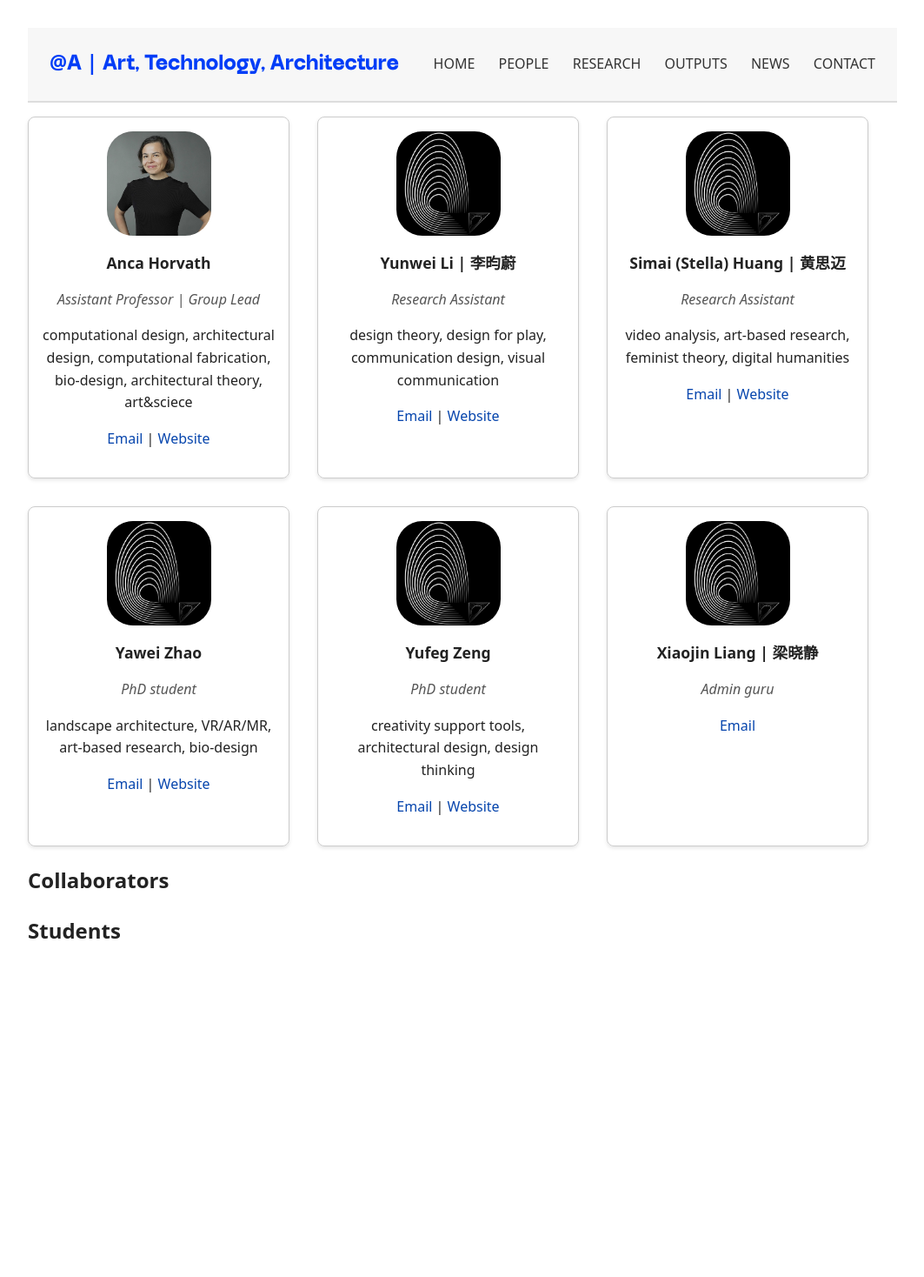
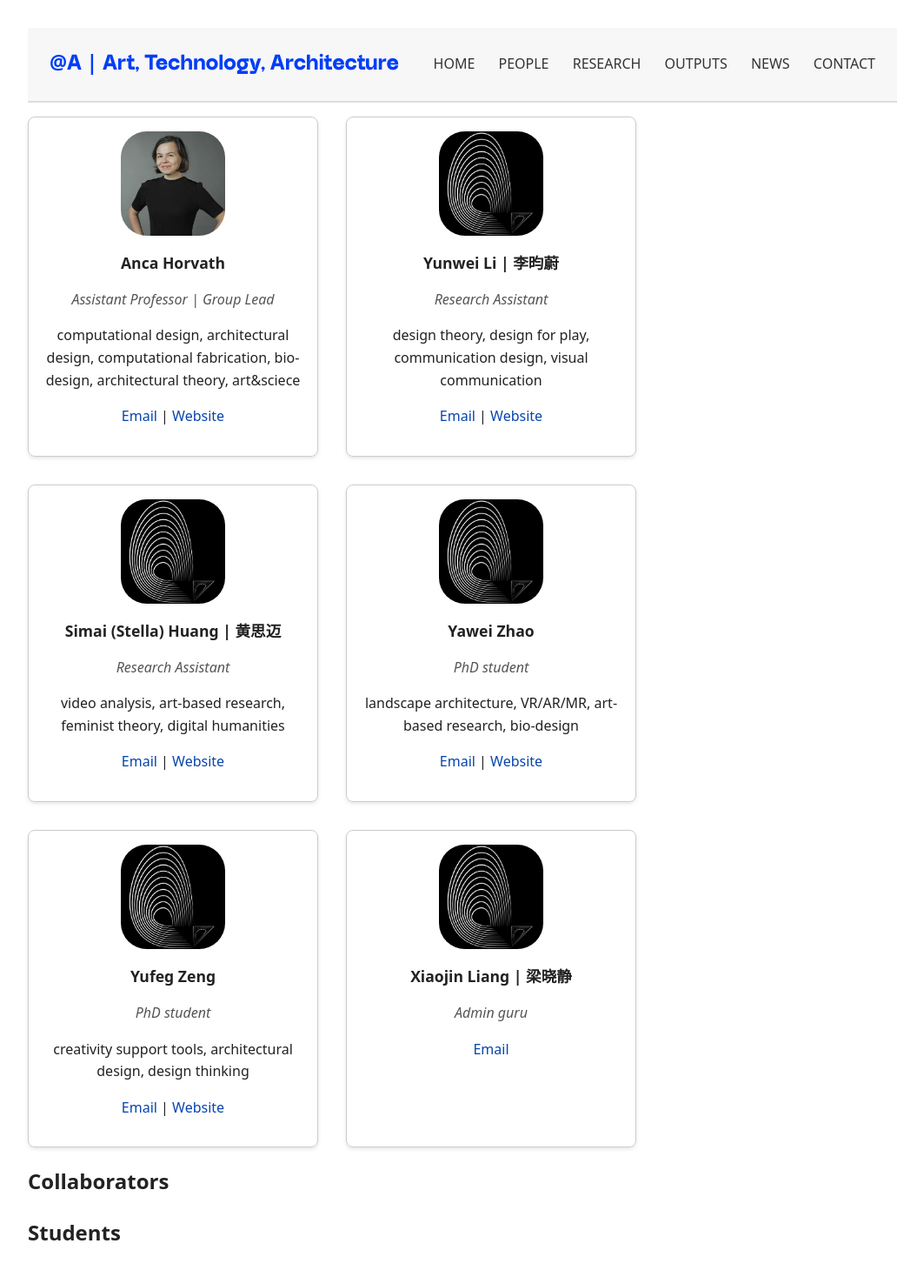
Before and after one commit to anqua/at-a, a Jekyll site: the page built from people.md, in a window 1280 px wide. Shown: the whole page at 87% size, without its empty margins (108-1171 px from the left). Built offline with Jekyll 4.4.1, drawn with Linux system fonts in a browser that asks for light colours; some web fonts are replaced; before the commit the page ends 1122 px from its top, so only the background shows below that.

Commit message:
Update style.css

```diff
--- a/assets/css/style.css
+++ b/assets/css/style.css
@@ -156,7 +156,7 @@ h1 {
 .person-card {
   border: 1px solid #ccc;
   padding: 1em;
-  flex: 0 1 267px;
+  width: 30%;
   text-align: center;
   border-radius: 8px;
   box-shadow: 0 2px 4px rgba(0,0,0,0.1);
@@ -189,3 +189,9 @@ h1 {
 .person-card .contact a:hover {
   text-decoration: underline;
 }
+
+@media (max-width: 768px) {
+  .person-card {
+    width: 100%;
+  }
+}
```
